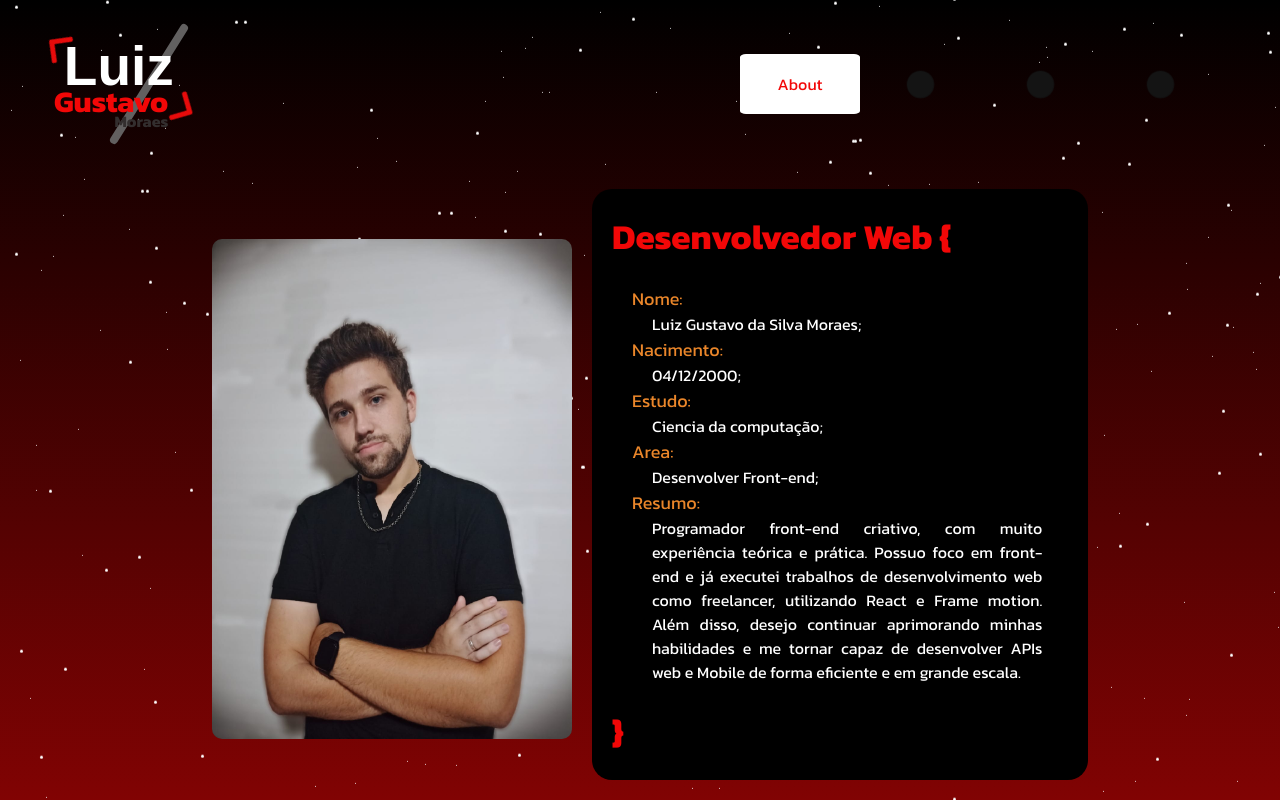
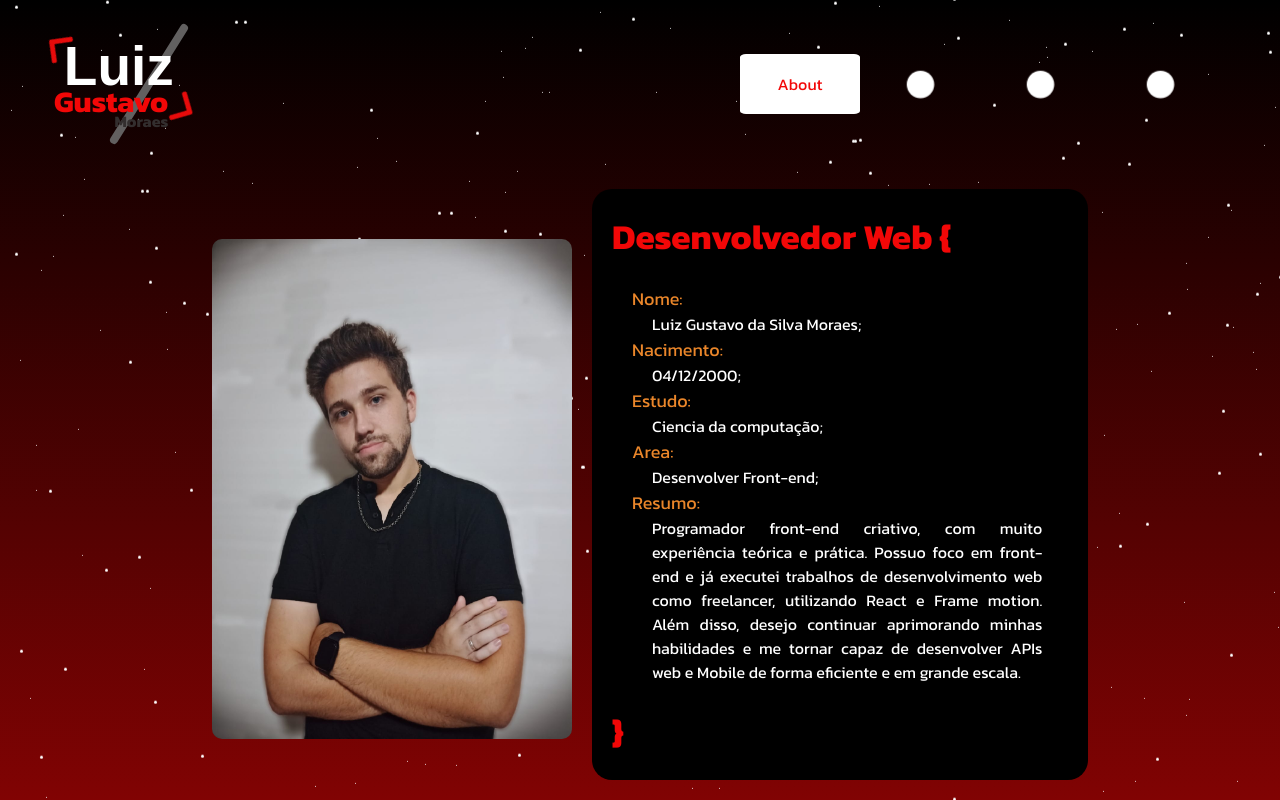
Before and after one commit to luizGMPortfolio/Portifolio, a React (Vite) app: page / in a window 1280 px wide. Built offline with nearby package versions, Linux system fonts and the light colour scheme; a web font is replaced by a local one.

Commit message:
update menu

```diff
--- a/src/components/Background.css
+++ b/src/components/Background.css
@@ -4,6 +4,8 @@
 	width: 100%;
 	min-height: 100vh;
 	background: linear-gradient(0, #810303, #000000);
+	margin: 0;
+	padding: 0;
 }
 .stars {
 	position: relative;
--- a/src/components/Menu.css
+++ b/src/components/Menu.css
@@ -34,7 +34,7 @@ menu{
     width: 25px;
     height: 25px;
     border-radius: 20%;
-    background-color: #141414;
+    background-color: #ffffff;
     color: #f20707;
     font-size: 16px;
     border: none;
```
Also changed, not shown: 1 other file (tests, documents, lock files or other folders).
